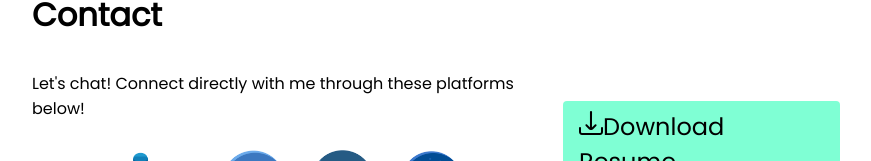
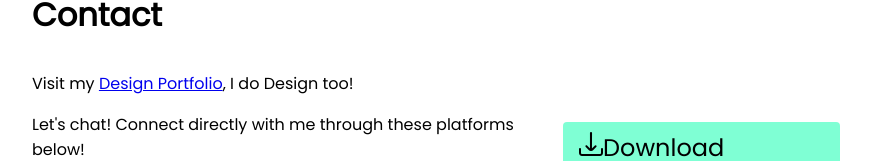
Before and after one commit to leonguyendotto/my-react-app, a React (Create React App) app: page / in a window 1280 px wide. Shown: the part 897-1058 px from the top of the page, without its empty margins (204-1075 px from the left). Built offline with nearby package versions, Linux system fonts and the light colour scheme; no server answers.

Commit message:
Update link

```diff
--- a/src/components/body/contact/index.js
+++ b/src/components/body/contact/index.js
@@ -10,6 +10,7 @@ function Contact() {
       <label className='section-title'> Contact</label>
       <div className='contact-container'>
         <div className='contact-left'>
+          <p>Visit my <a href="https://itsmeleo.com" target="_blank" rel="noopener noreferrer">Design Portfolio</a>, I do Design too! </p>
           <p>Let's chat! Connect directly with me through these platforms below!</p>
           <SocialContact />
         </div>
```
